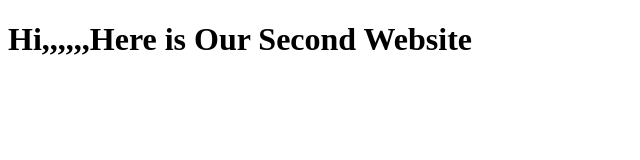
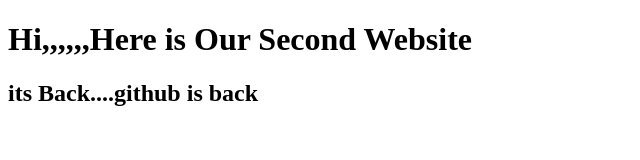
Before and after one commit to sakibur123/my-second-website, a plain HTML site: page index.html in a window 1280 px wide. Shown: the whole page, without its empty margins (0-640 px from the left). Drawn offline with Linux system fonts and the light colour scheme.

Commit message:
added headline

```diff
--- a/index.html
+++ b/index.html
@@ -3,9 +3,10 @@
 <head>
     <meta charset="UTF-8">
     <meta name="viewport" content="width=device-width, initial-scale=1.0">
-    <title>Document</title>
+    <title>2nd Website</title>
 </head>
 <body>
     <h1>Hi,,,,,,Here is Our Second Website</h1>
+    <h2>its Back....github is back</h2>
 </body>
 </html>
```
